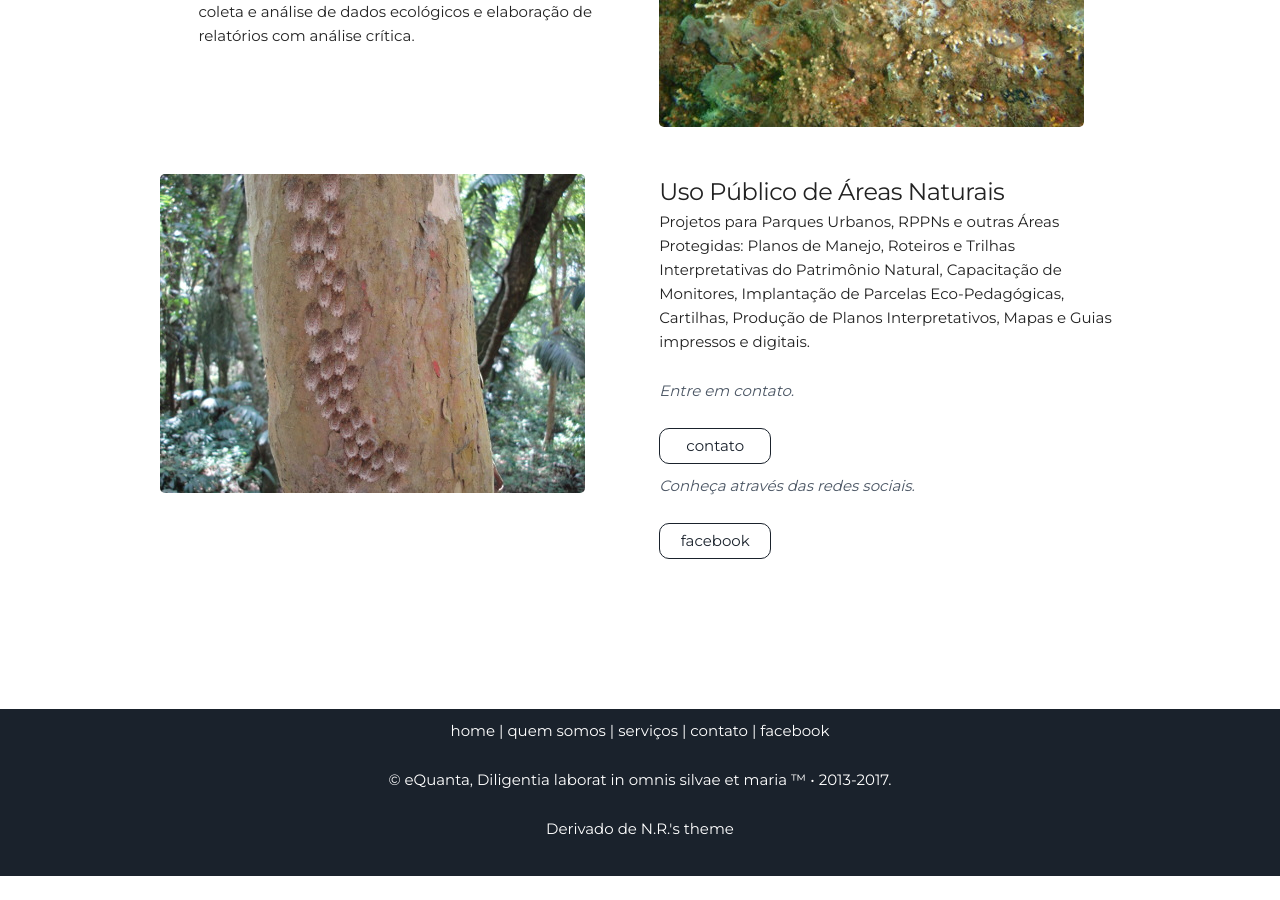
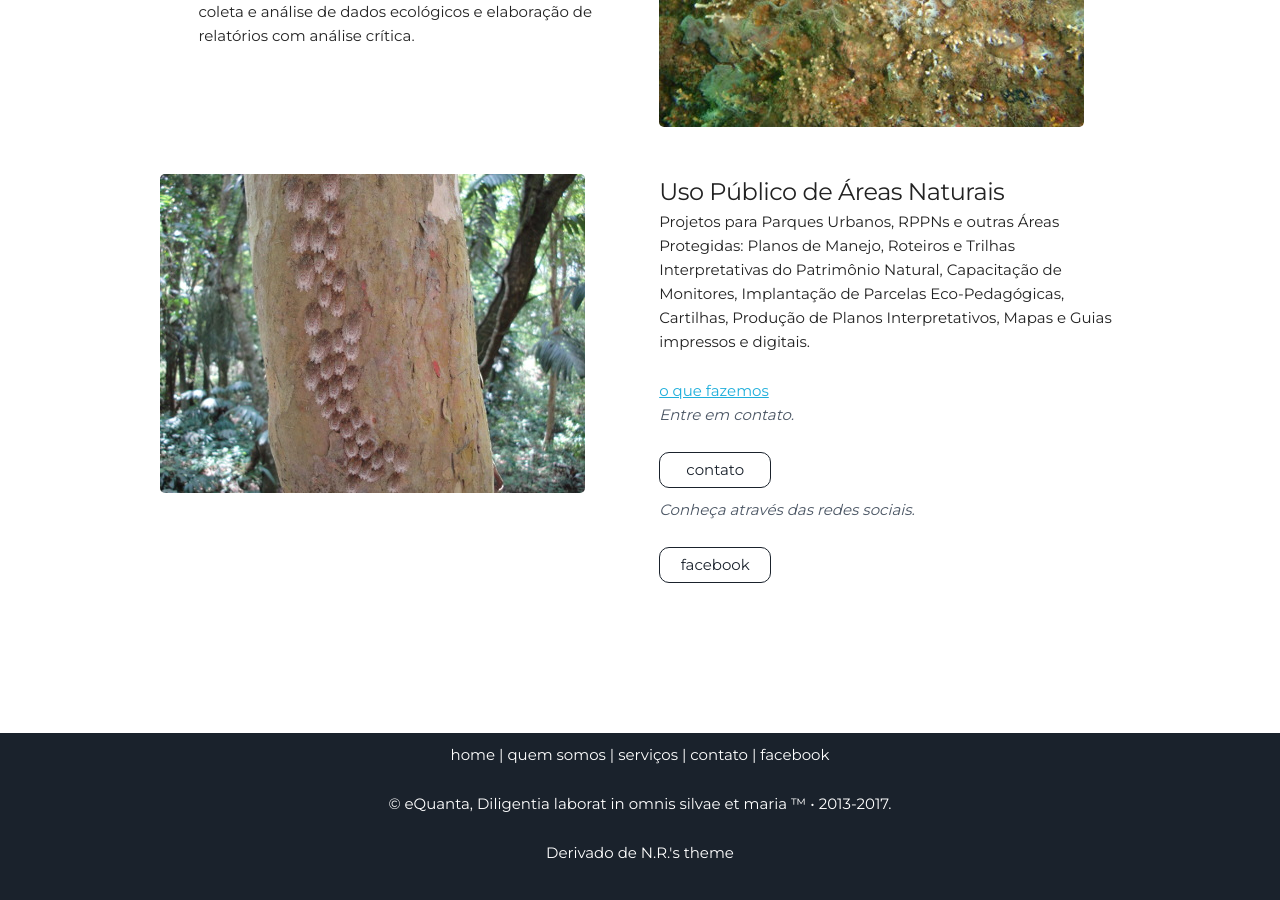
Before and after one commit to leroy1977/eQ1, a Jekyll site: the page built from index.html, in a window 1280 px wide and 900 px high, scrolled down 2739 px. Built offline with Jekyll 4.4.1, drawn with Linux system fonts in a browser that asks for light colours; before the commit the page ends 3615 px from its top, so only the background shows below that.

Commit message:
Update projects.html

```diff
--- a/_includes/projects.html
+++ b/_includes/projects.html
@@ -52,6 +52,8 @@
         <li> Aplicação: tradução/aplicação técno-científica e didática e educação <i> outdoor. </i> </li>
       </ul> -->
       <p>Projetos para Parques Urbanos, RPPNs e outras Áreas Protegidas: Planos de Manejo, Roteiros e Trilhas Interpretativas do Patrimônio Natural, Capacitação de Monitores, Implantação de Parcelas Eco-Pedagógicas, Cartilhas, Produção de Planos Interpretativos, Mapas e Guias impressos e digitais.</p>
+
+      <a class="link" href="#projects" data-scroll>o que fazemos</a>
       <p> <i> <font color= #4B5664> Entre em contato. </i> </p>
       <a class="project-link" href="mailto:{{site.email}}">contato</a>
       <p> <i> <font color= #4B5664> Conheça através das redes sociais. </i> </p>
```
